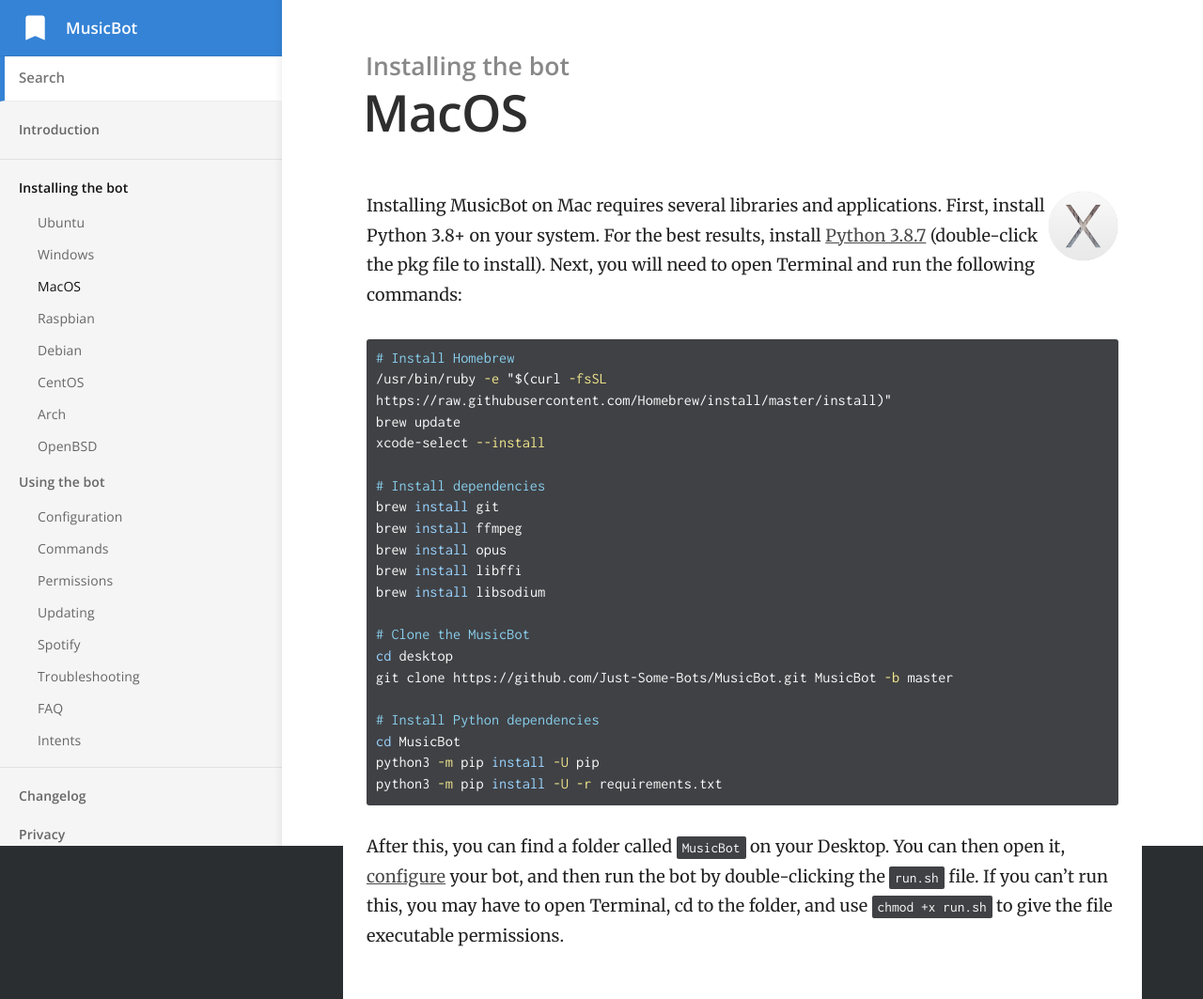
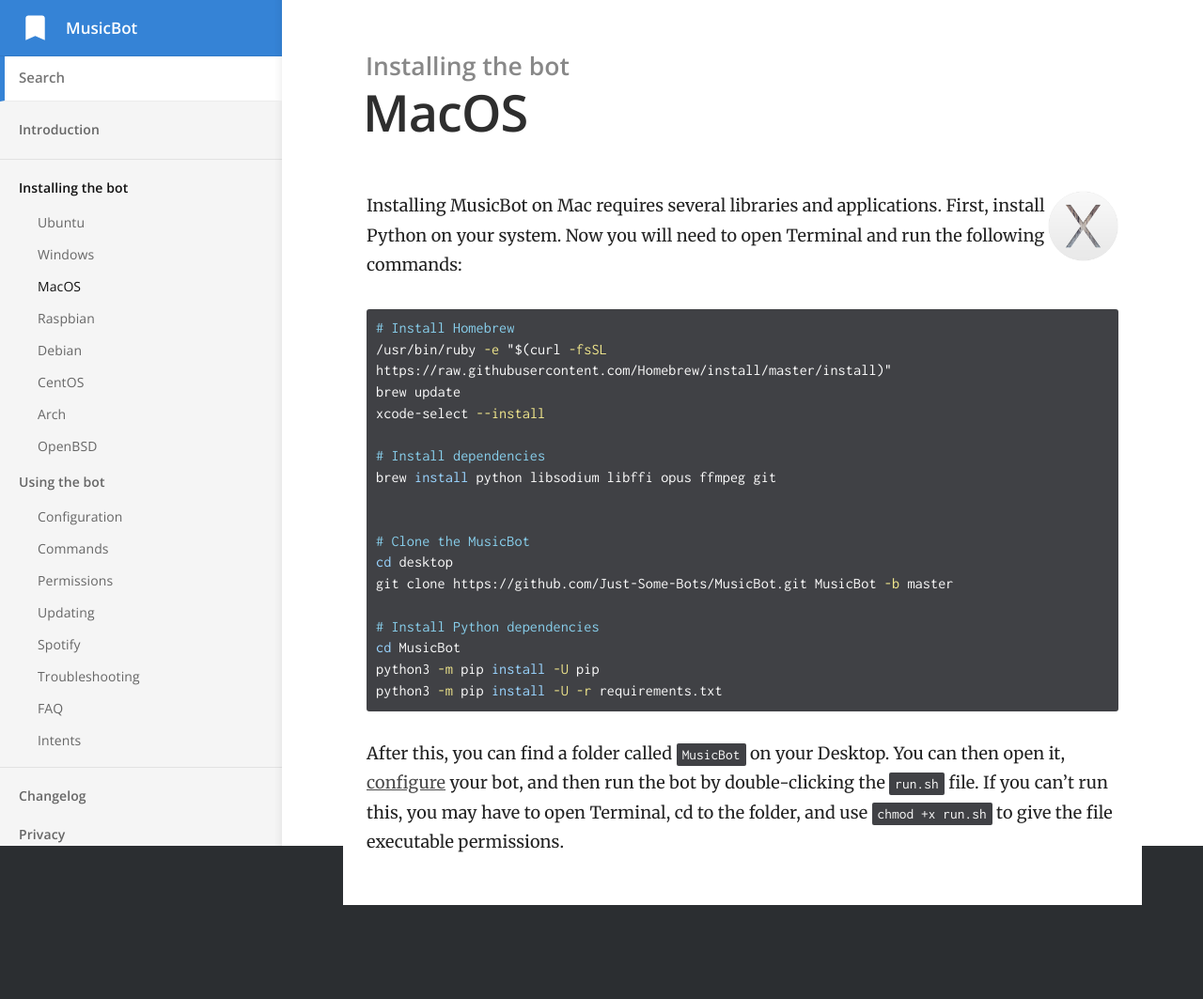
Before and after one commit to Just-Some-Bots/MusicBot, a Jekyll site: the page built from _docs/installing/mac.md, in a window 1280 px wide. Shown: the whole page at 94% size. Built offline with Jekyll 4.4.1, drawn with Linux system fonts in a browser that asks for light colours; after the commit the page ends 963 px from its top, so only the background shows below that.

Commit message:
Update mac.md

````diff
--- a/_docs/installing/mac.md
+++ b/_docs/installing/mac.md
@@ -5,7 +5,7 @@ order: 3
 ---
 <img class="doc-img" src="{{ site.baseurl }}/images/mac.png" alt="Mac" style="width: 75px; float: right;"/>
 
-Installing MusicBot on Mac requires several libraries and applications. First, install Python 3.8+ on your system. For the best results, install [Python 3.8.7](https://www.python.org/ftp/python/3.8.7/python-3.8.7rc1-macosx10.6.pkg) (double-click the pkg file to install). Next, you will need to open Terminal and run the following commands:
+Installing MusicBot on Mac requires several libraries and applications. First, install Python on your system. Now you will need to open Terminal and run the following commands:
 
 ```bash
 # Install Homebrew
@@ -14,11 +14,8 @@ brew update
 xcode-select --install
 
 # Install dependencies
-brew install git
-brew install ffmpeg
-brew install opus
-brew install libffi
-brew install libsodium
+brew install python libsodium libffi opus ffmpeg git
+
 
 # Clone the MusicBot
 cd desktop
````
